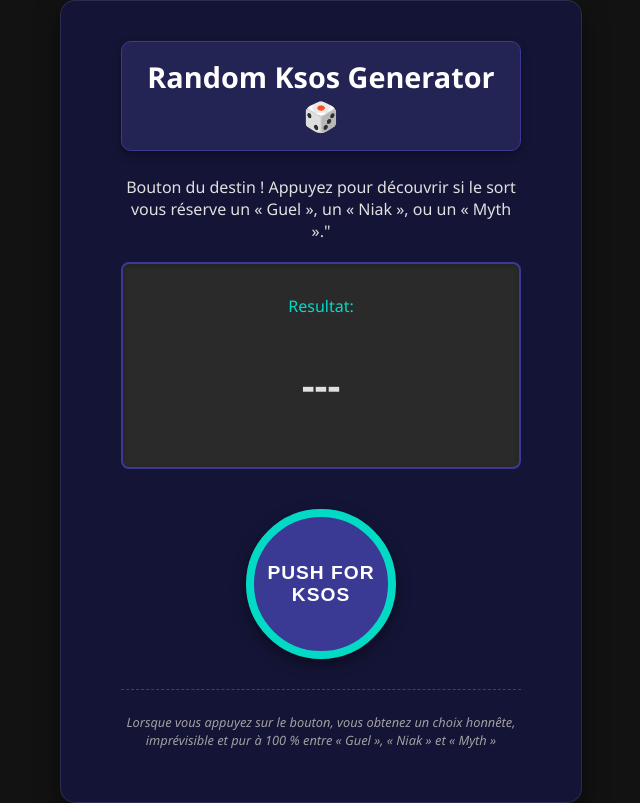
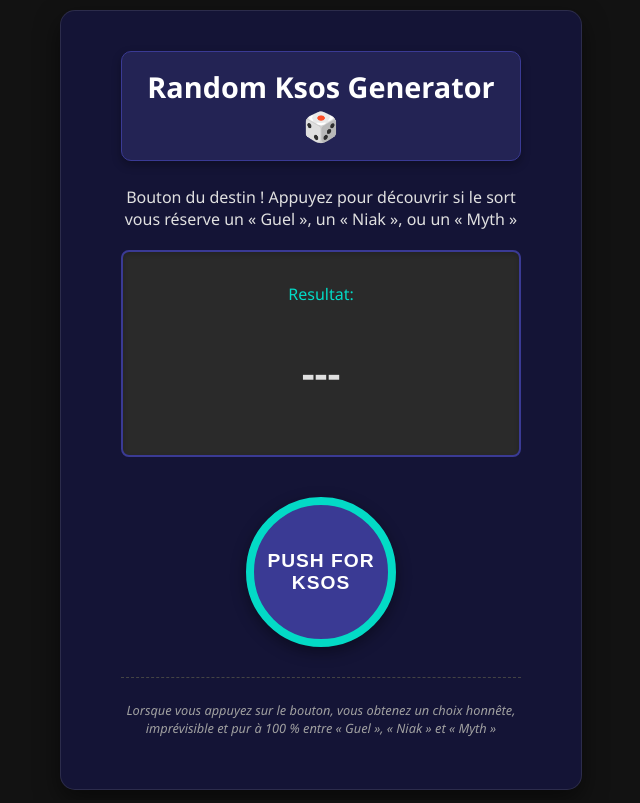
Before and after one commit to DefstoneDel/RandomKsosGenerator, a plain HTML site: page index.html in a window 1280 px wide. Shown: the whole page, without its empty margins (319-959 px from the left). Drawn offline with Linux system fonts and the light colour scheme.

Commit message:
Update index.html

```diff
--- a/index.html
+++ b/index.html
@@ -11,7 +11,7 @@
         <div class="title-box">
             <h1>Random Ksos Generator 🎲</h1>
         </div>
-        <p>Bouton du destin ! Appuyez pour découvrir si le sort vous réserve un « Guel », un « Niak », ou un « Myth »."</p>
+        <p>Bouton du destin ! Appuyez pour découvrir si le sort vous réserve un « Guel », un « Niak », ou un « Myth »</p>
 
         <div class="roll-display-area">
             <p class="roll-label">Resultat:</p>
```
